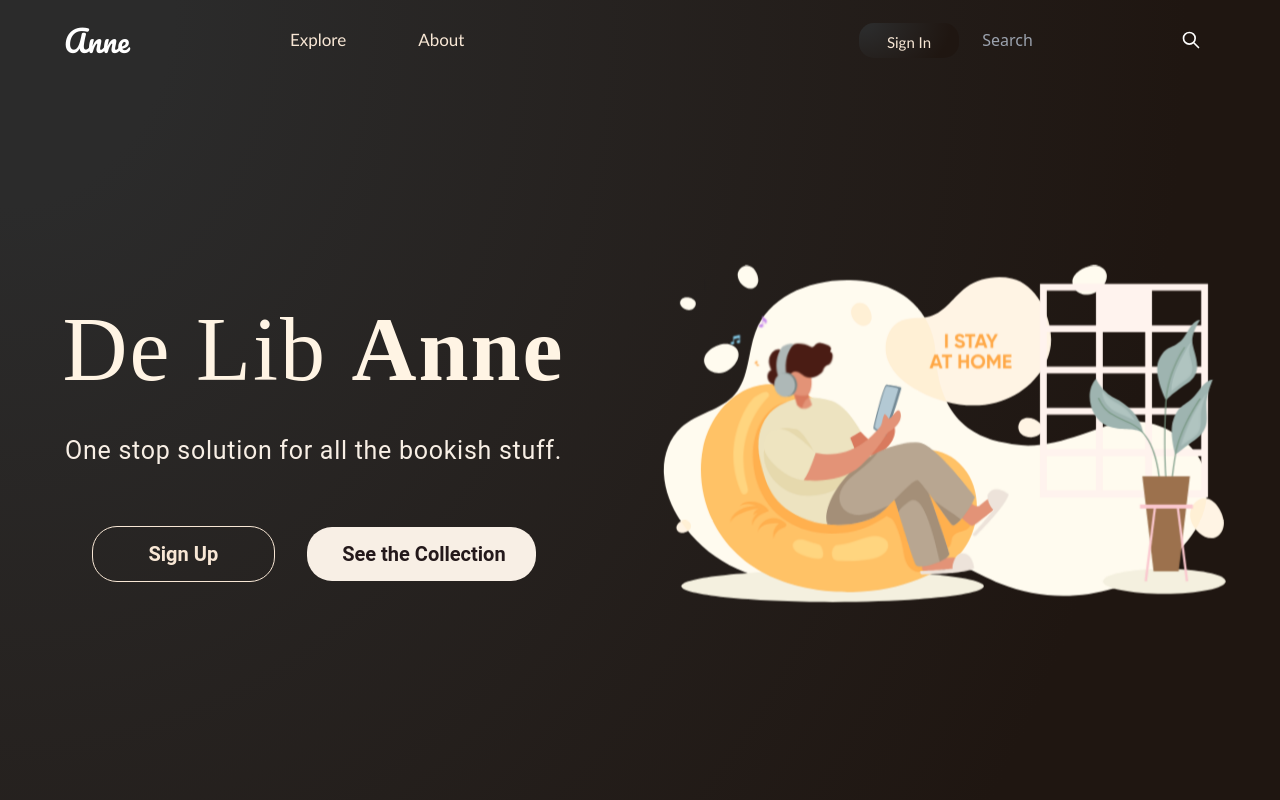
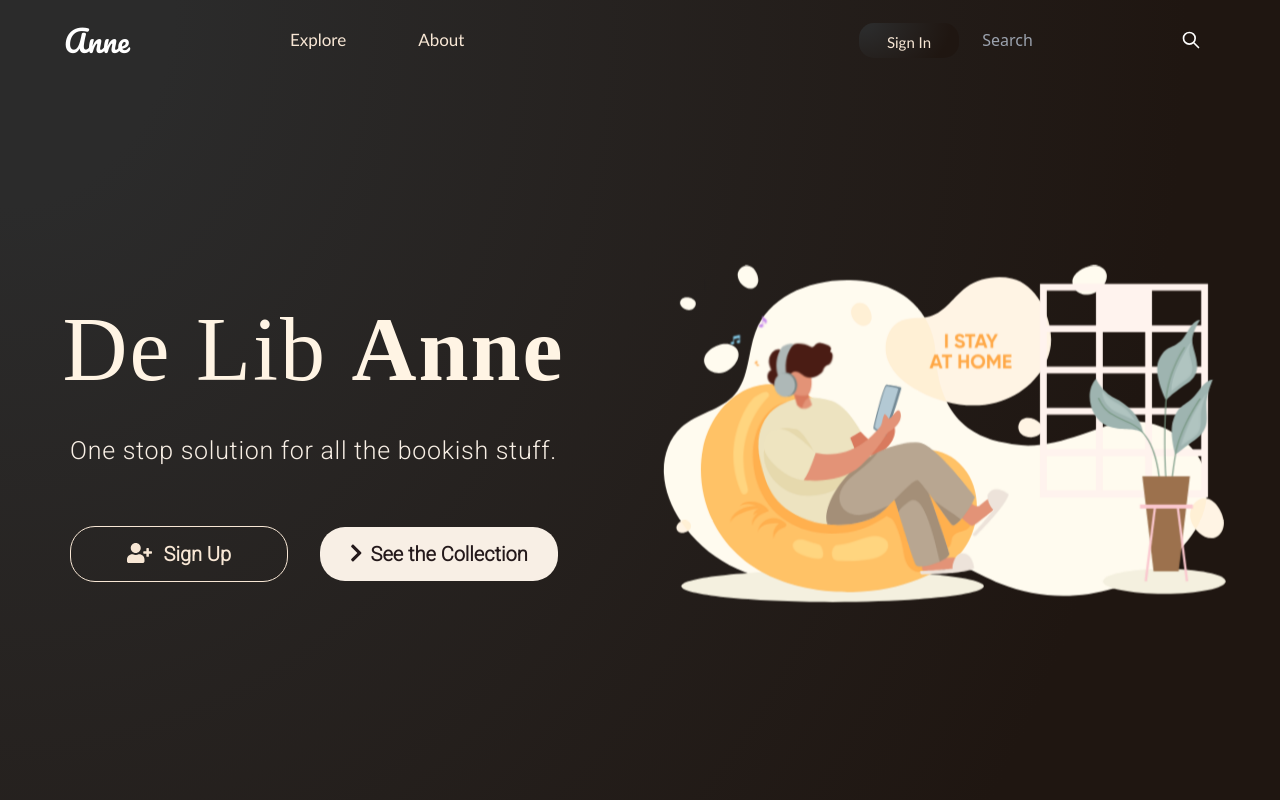
Before and after one commit to souris-dev/de-lib-anne-react, a React (Vite) app: page / in a window 1280 px wide. Built offline with nearby package versions, Linux system fonts and the light colour scheme; a web font is replaced by a local one.

Commit message:
Added fontawesome

```diff
--- a/package.json
+++ b/package.json
@@ -7,6 +7,9 @@
     "serve": "vite preview"
   },
   "dependencies": {
+    "@fortawesome/fontawesome-svg-core": "^1.2.36",
+    "@fortawesome/free-solid-svg-icons": "^5.15.4",
+    "@fortawesome/react-fontawesome": "^0.1.16",
     "@lottiefiles/react-lottie-player": "^3.4.1",
     "formik": "^2.2.9",
     "history": "^5.1.0",
--- a/src/index.css
+++ b/src/index.css
@@ -1,5 +1,6 @@
 @import url('https://fonts.googleapis.com/css2?family=Astloch:wght@400;700&family=Fruktur&family=Macondo&family=Overlock+SC&family=Purple+Purse&family=Simonetta:ital@1&display=swap');
 @import url('https://fonts.googleapis.com/css2?family=Pacifico&display=swap');
+@import url('https://fonts.googleapis.com/css2?family=Roboto:wght@300&display=swap');
 
 @tailwind base;
 @tailwind components;
--- a/src/pages/SignIn.jsx
+++ b/src/pages/SignIn.jsx
@@ -30,7 +30,7 @@ export function SignInPage() {
           </div>
           <div className="contact">
             <div>
-              <h3>SIGN UP</h3>
+              <h3>SIGN IN</h3>
               <input type="text" placeholder="USERNAME" />
               <input type="password" placeholder="PASSWORD" />
               <p>
--- a/src/pages/SignUp.jsx
+++ b/src/pages/SignUp.jsx
@@ -4,8 +4,10 @@ import "./SignUp.css";
 import ReactCardFlip from "react-card-flip";
 import { SelectableTags } from "../components/SignUp/SelectableTags";
 import { Formik, Form, Field, ErrorMessage } from "formik";
+import { useNavigate } from "react-router";
 
 export function SignUpPage() {
+  const navigate = useNavigate();
   const [isFlipped, setIsFlipped] = useState(false);
   const [tags, setTags] = useState([]);
 
@@ -22,7 +24,7 @@ export function SignUpPage() {
           <div className="left">
             <div className="top_link">
               <button
-                onClick={() => setIsFlipped(!isFlipped)}
+                onClick={() => navigate(-1) }
                 className="flex flex-row"
               >
                 <svg
--- a/src/pages/landing.css
+++ b/src/pages/landing.css
@@ -32,7 +32,7 @@
   letter-spacing: 2px;
 }
 #quote {
-  font-family: Roboto;
+  font-family: "Roboto";
   color: #f8efe5;
   font-size: 25px;
   margin-top: 15px;
@@ -48,16 +48,16 @@
   margin-top: 40px;
 }
 
-#content .buttons a{
+#content .buttons .a-link {
   margin: 1rem;
   text-align: center;
   font-weight: bold;
   font-size: 20px;
-  font-family: Roboto;
+  font-family: "Roboto";
   text-decoration: none;
 }
 
-#content .buttons a:first-child{
+#content .buttons .a-link:first-child{
   color: #f8e7d5;
   border-radius: 25px;
   padding: 12px 3.5rem;
@@ -65,11 +65,11 @@
   transition: all 1s cubic-bezier(0.075, 0.82, 0.165, 1);
 }
 
-#content .buttons a:first-child:hover{
+#content .buttons .a-link:first-child:hover{
   box-shadow: 4px 8px 10px #222222
 }
 
-#content .buttons a:last-child{
+#content .buttons .a-link:last-child{
   background-color: #f8efe5;
   color: #24191b;
   border-radius: 25px;
@@ -77,12 +77,12 @@
   transition: all 1s cubic-bezier(0.075, 0.82, 0.165, 1);
 }
 
-#content .buttons a:last-child:hover{
+#content .buttons .a-link:last-child:hover{
   box-shadow: 7px 12px 16px #222222
 }
 
 .anim-left {
-  margin-right: 5px;
+  margin-right: 0.5rem;
   transition: all 1s cubic-bezier(0.175, 0.885, 0.32, 1.275);
 }
 
--- a/src/pages/landing.jsx
+++ b/src/pages/landing.jsx
@@ -3,12 +3,14 @@ import { Link } from "react-router-dom";
 import { Player, Controls } from "@lottiefiles/react-lottie-player";
 import * as animationData from "../assets/landingImage.json";
 import { Navbar } from "../components/Navbar/Navbar";
+import { FontAwesomeIcon } from "@fortawesome/react-fontawesome";
+import { faUserPlus, faChevronRight } from "@fortawesome/free-solid-svg-icons";
 
 function LandingPage() {
   return (
     <div className="body">
       <Navbar />
-    <div >
+      <div>
         <div id="flex-con">
           <div id="color-bg">
             <div id="content">
@@ -17,12 +19,16 @@ function LandingPage() {
               </h1>
               <p id="quote">One stop solution for all the bookish stuff.</p>
               <div className="buttons">
-              <Link to="/register" className="signup" >
-                <i className="fas fa-user-plus"></i> Sign Up
+                <Link to="/register" className="signup a-link">
+                  <FontAwesomeIcon icon={faUserPlus} className="mr-3" />
+                  Sign Up
                 </Link>
-              <Link to="/books" className="collection" >
-                <i className="fas fa-chevron-right anim-left"></i> See the
-                Collection
+                <Link to="/books" className="collection a-link">
+                  <FontAwesomeIcon
+                    icon={faChevronRight}
+                    className="anim-left"
+                  />
+                  See the Collection
                 </Link>
               </div>
             </div>
```
Also changed, not shown: 1 other file (tests, documents, lock files or other folders). Lines whose indentation alone changed are shown as unchanged.
